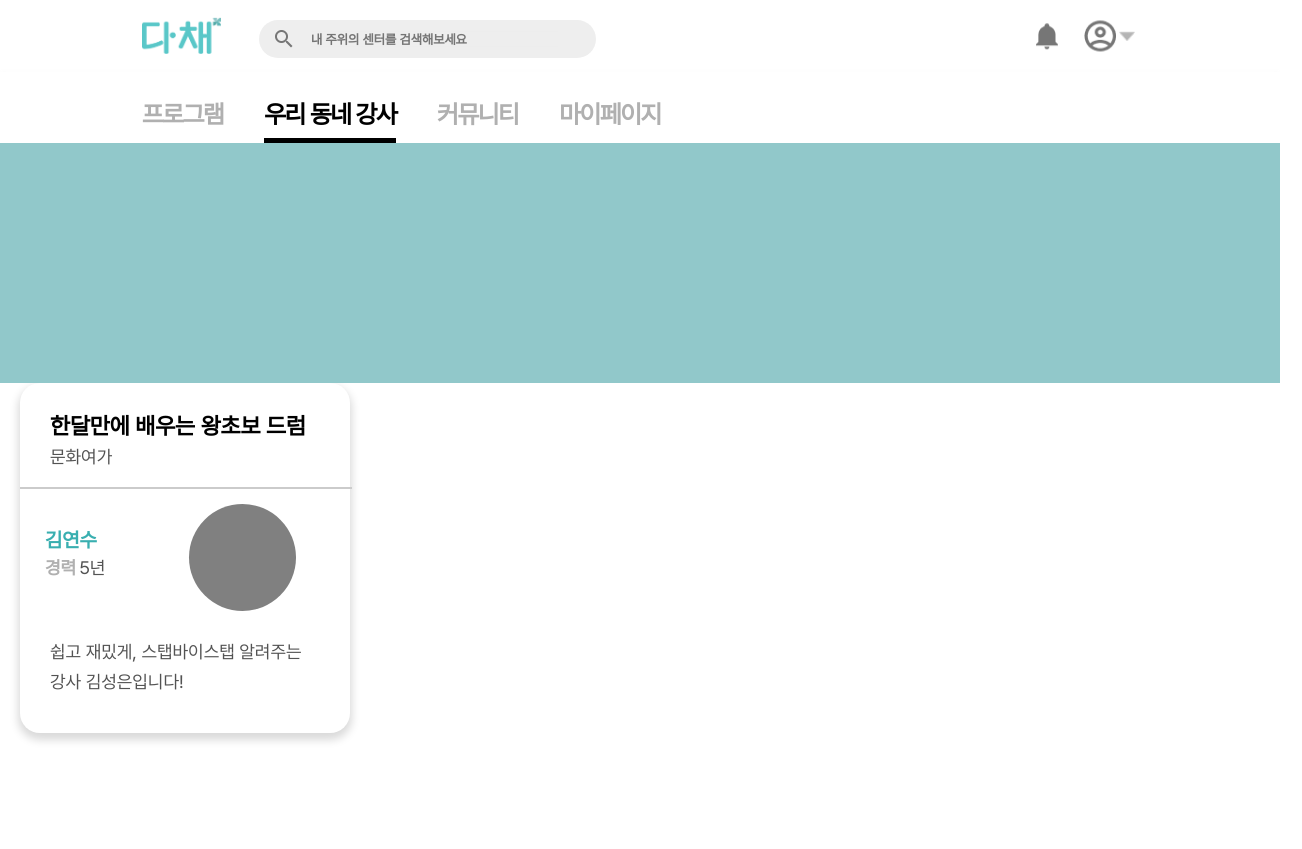
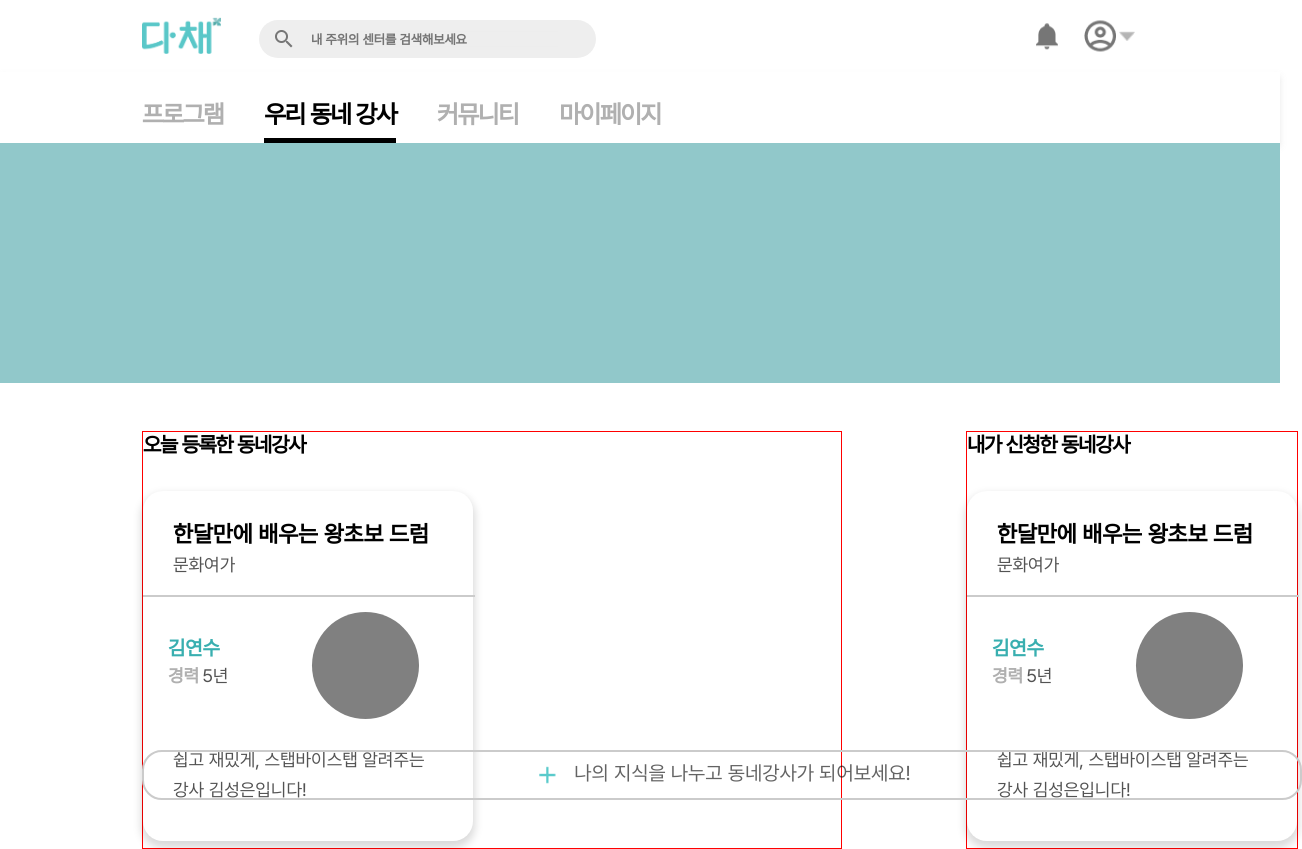
Before and after one commit to KUSITMS-27-chilling/Dachae-FE, a React (Vite) app: page /suggest in a window 1280 px wide. Shown: the whole page, 1302 px wide, since content can reach past the window. Before the commit the page ends 800 px from the top, so only its background shows below. Built offline with nearby package versions, Linux system fonts and the light colour scheme.

Commit message:
fix: Merge

```diff
--- a/src/components/TeacherCard/TeacherCard.styled.ts
+++ b/src/components/TeacherCard/TeacherCard.styled.ts
@@ -6,7 +6,7 @@ height: 350px;
 background: #FFFFFF;
 box-shadow: 0px 5px 9px 2px rgba(0, 0, 0, 0.15);
 border-radius: 20px;
-margin-left: 20px; //임의로 확인용
+
 `
 export const CardTop = styled.div`
 position: relative;
--- a/src/pages/Suggest/SuggestPage.styled.ts
+++ b/src/pages/Suggest/SuggestPage.styled.ts
@@ -5,3 +5,73 @@ export const MainBanner = styled.div`
   height: 240px;
   background-color: #91C8CA;
 `
+export const Content = styled.div`
+  position: relative;
+  width: 1156px;
+  height: 416px;
+  margin-top: 48px;
+  margin-left: 142px;
+  display: flex;
+`
+export const TodayTeacher = styled.div`
+  border: 1px solid red;
+  width: 702px;
+  height: 416px;
+`
+export const MyTeacher = styled.div`
+  border: 1px solid red;
+  width: 330px;
+  height: 416px;
+  margin-left: 124px;
+`
+export const TodayTitle = styled.div`
+  font-weight: 700;
+font-size: 21px;
+letter-spacing: -0.05em;
+`
+export const TodayCard = styled.div`
+  margin-top: 34px;
+`
+export const MyTeacherTitle = styled.div`
+  font-weight: 700;
+font-size: 21px;
+letter-spacing: -0.05em;
+`
+export const MyTeacherCard = styled.div`
+  margin-top: 34px;
+`
+export const SuggestPostBtnContainer = styled.div`
+  width: 1156px;
+  height: 2.875rem;
+  position: absolute;
+  bottom: 0;
+  border: 2px solid #CBCBCB;
+  border-radius: 20px;
+  font-size: 20px;
+  font-weight: 500;
+  color: rgba(0, 0, 0, 0.61);;
+  background: none;
+  margin-left: 142px;
+`
+export const Stylebutton = styled.div`
+  position: absolute;
+  top: 50%;
+  left: 50%;
+  transform: translate(-50%, -50%);
+  width: max-content;
+  height: 2.875rem;
+  display: flex;
+  justify-content: space-between;
+  align-items: center;
+
+  #Suggest-post-btn__img {
+    width: 1.75rem;
+    height: 1.75rem;
+    margin-right: 0.8125rem;
+  }
+
+  #Suggest-post-btn__text {
+    width: max-content;
+    height: 1.75rem;
+  }
+`
--- a/src/pages/Suggest/SuggestPage.tsx
+++ b/src/pages/Suggest/SuggestPage.tsx
@@ -2,20 +2,59 @@ import React from 'react'
 import Header from '../../components/Header/Header';
 import TabBar from '../../components/TabBar';
 import { Category } from '../../types/tabCategory';
+import { useNavigate } from 'react-router-dom';
+import Plus from '../../assets/plus.png'
 import {
+  Content,
   MainBanner,
+  TodayTeacher,
+  MyTeacher,
+  TodayTitle,
+  TodayCard,
+  MyTeacherTitle,
+  MyTeacherCard,
+  SuggestPostBtnContainer,
+  Stylebutton
 
 } from '../Suggest/SuggestPage.styled'
 import TeacherCard from '../../components/TeacherCard/TeacherCard';
 
 function SuggestPage() {
+
+  const navigate = useNavigate();
+const goMypage =()=>{ //일단은 마이페이지로 해놓았음
+  navigate("/mypage");
+}
   const category: Category = 'suggest';
   return (
     <div>
       <Header />
       <TabBar prop={category} />
       <MainBanner />
-      <TeacherCard/>
+      <Content>
+        <TodayTeacher>
+          <TodayTitle>오늘 등록한 동네강사</TodayTitle>
+          <TodayCard>
+            <TeacherCard/>
+            {/* 강사 카드 넣어봤음 */}
+          </TodayCard>
+        </TodayTeacher>
+        <MyTeacher>
+        <MyTeacherTitle>내가 신청한 동네강사</MyTeacherTitle>
+          <MyTeacherCard>
+          <TeacherCard/>
+          {/* 강사 카드 넣어봤음 */}
+          </MyTeacherCard>
+        </MyTeacher>
+      </Content>
+      <SuggestPostBtnContainer>
+      <Stylebutton onClick={goMypage}>
+        <img id='Suggest-post-btn__img' alt="write-img" src={Plus} />
+        <div id='Suggest-post-btn__text'>나의 지식을 나누고 동네강사가 되어보세요!</div>
+      </Stylebutton>
+    </SuggestPostBtnContainer>
+
+      {/* <TeacherCard/> */}
     </div>
   )
 }
```
Also changed, not shown: src/assets/plus.png (added).
